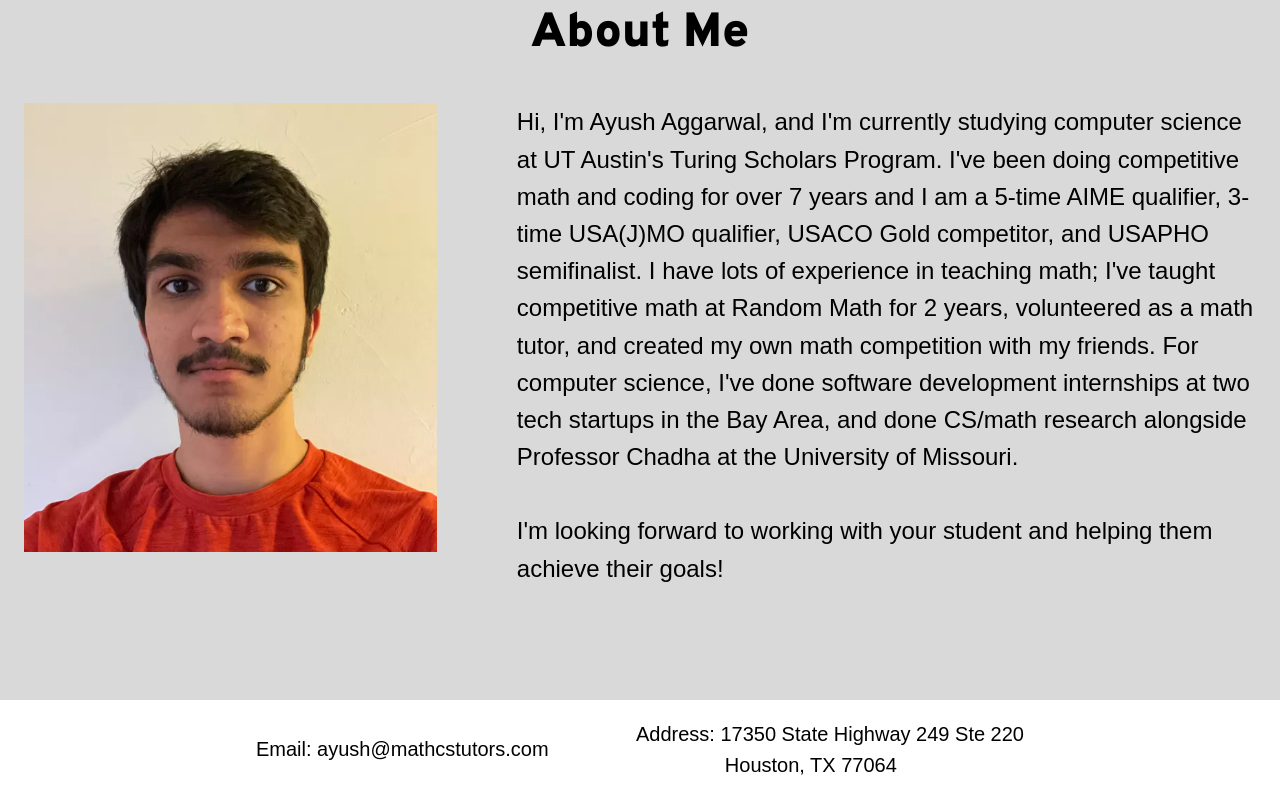
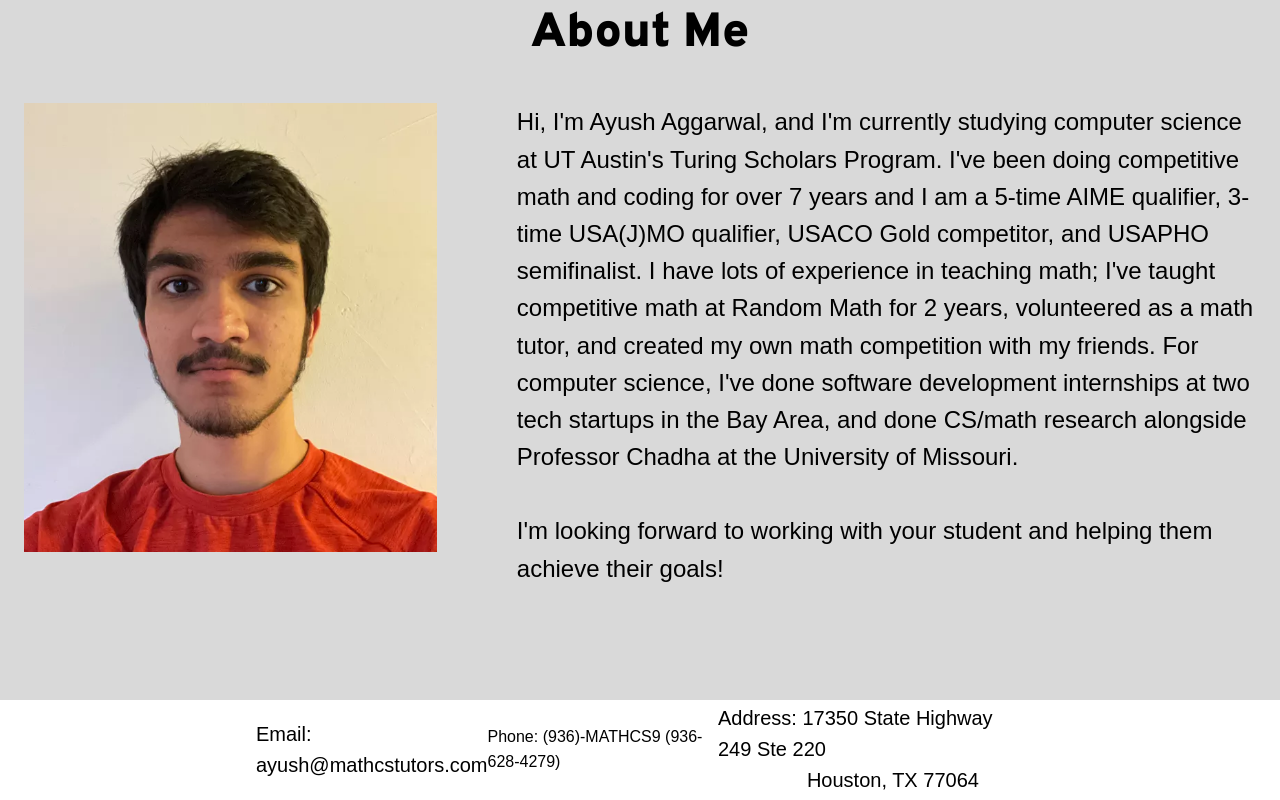
Before and after one commit to ayushaggarwal8/Portfolio-Page-HTML, a website built with Parcel: page index.html in a window 1280 px wide. Shown: the part 1417-2217 px from the top of the page. Built offline with nearby package versions, Linux system fonts and the light colour scheme; a web font is replaced by a local one.

Commit message:
Commit from TeleportHQ

```diff
--- a/home.css
+++ b/home.css
@@ -450,6 +450,7 @@
   width: 60%;
   height: 100px;
   display: flex;
+  align-self: center;
   align-items: center;
   flex-direction: row;
   justify-content: space-between;
@@ -458,10 +459,10 @@
 .home-text15 {
   font-size: 20px;
 }
-.home-text16 {
+.home-text17 {
   font-size: 20px;
 }
-.home-text17 {
+.home-text18 {
   font-size: 20px;
 }
 @media(max-width: 1600px) {
--- a/index.html
+++ b/index.html
@@ -216,8 +216,9 @@
         <div class="home-section-separator2"></div>
         <div id="contactinfo" class="home-footer-container">
           <span class="home-text15">Email: ayush@mathcstutors.com</span>
-          <span class="home-text16">
-            <span class="home-text17">
+          <span>Phone: (936)-MATHCS9 (936-628-4279)&nbsp;</span>
+          <span class="home-text17">
+            <span class="home-text18">
               Address: 17350 State Highway 249 Ste 220
             </span>
             <br />
```
